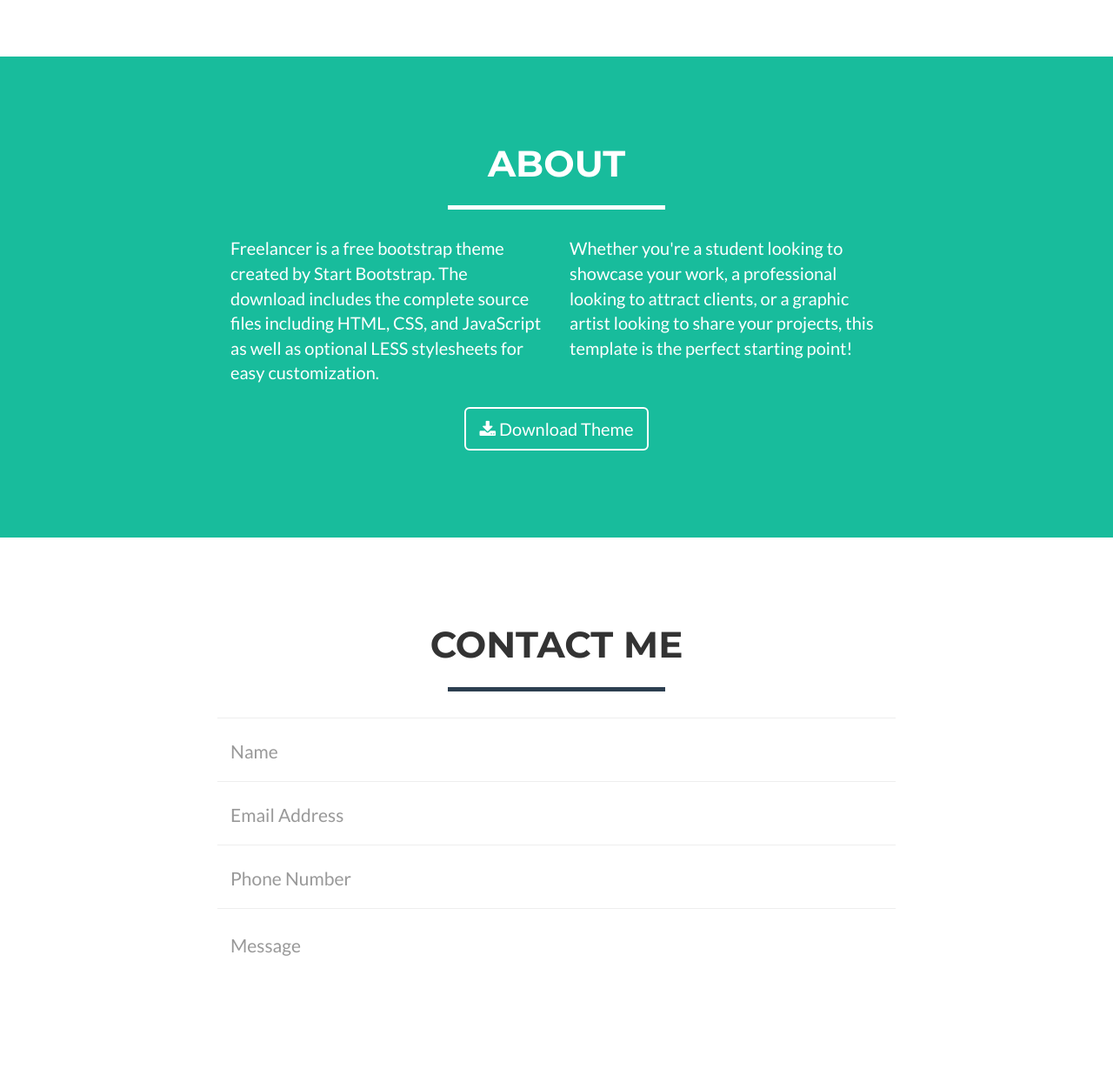
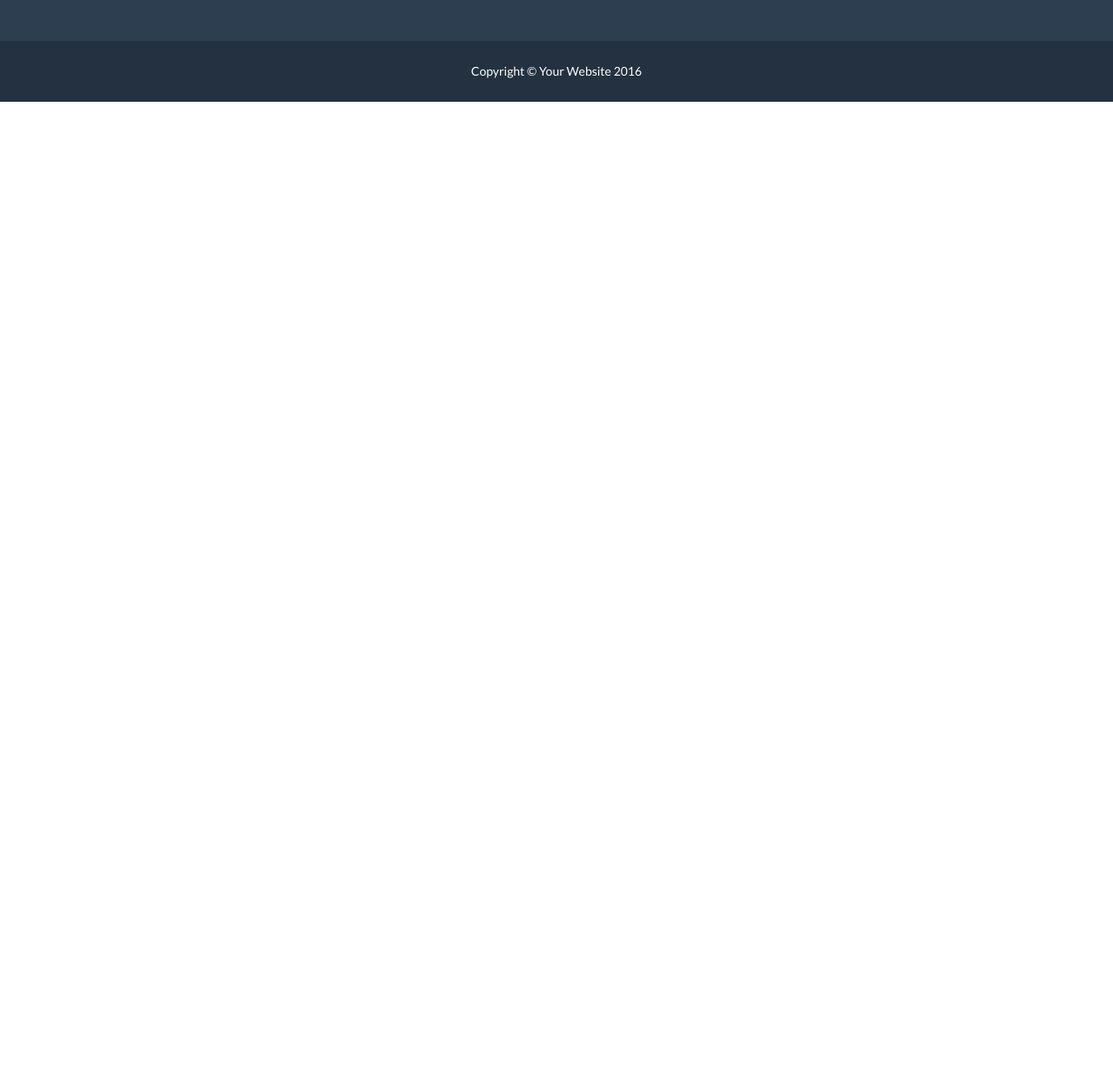
Before and after one commit to applepen322/testsite, a website: page index.html in a window 1280 px wide. Shown: the part 1556-2800 px from the top of the page at 87% size. After the commit the page ends 1673 px from the top, so only its background shows below. Drawn offline with nearby package versions, Linux system fonts and the light colour scheme.

Commit message:
Update index.html

```diff
--- a/index.html
+++ b/index.html
@@ -53,12 +53,7 @@
                     <li class="page-scroll">
                         <a href="#portfolio">Portfolio</a>
                     </li>
-                    <li class="page-scroll">
-                        <a href="#about">About</a>
-                    </li>
-                    <li class="page-scroll">
-                        <a href="#contact">Contact</a>
-                    </li>
+
                 </ul>
             </div>
             <!-- /.navbar-collapse -->
@@ -111,7 +106,7 @@
                         </div>
                         <img src="img/portfolio/cake.png" class="img-responsive" alt="">
                     </a>
-                </div>
+                </div><!--
                 <div class="col-sm-4 portfolio-item">
                     <a href="#portfolioModal3" class="portfolio-link" data-toggle="modal">
                         <div class="caption">
@@ -152,89 +147,13 @@
                         <img src="img/portfolio/submarine.png" class="img-responsive" alt="">
                     </a>
                 </div>
-            </div>
+            </div>-->
         </div>
     </section>
 
     <!-- About Section -->
-    <section class="success" id="about">
-        <div class="container">
-            <div class="row">
-                <div class="col-lg-12 text-center">
-                    <h2>About</h2>
-                    <hr class="star-light">
-                </div>
-            </div>
-            <div class="row">
-                <div class="col-lg-4 col-lg-offset-2">
-                    <p>Freelancer is a free bootstrap theme created by Start Bootstrap. The download includes the complete source files including HTML, CSS, and JavaScript as well as optional LESS stylesheets for easy customization.</p>
-                </div>
-                <div class="col-lg-4">
-                    <p>Whether you're a student looking to showcase your work, a professional looking to attract clients, or a graphic artist looking to share your projects, this template is the perfect starting point!</p>
-                </div>
-                <div class="col-lg-8 col-lg-offset-2 text-center">
-                    <a href="#" class="btn btn-lg btn-outline">
-                        <i class="fa fa-download"></i> Download Theme
-                    </a>
-                </div>
-            </div>
-        </div>
-    </section>
 
-    <!-- Contact Section -->
-    <section id="contact">
-        <div class="container">
-            <div class="row">
-                <div class="col-lg-12 text-center">
-                    <h2>Contact Me</h2>
-                    <hr class="star-primary">
-                </div>
-            </div>
-            <div class="row">
-                <div class="col-lg-8 col-lg-offset-2">
-                    <!-- To configure the contact form email address, go to mail/contact_me.php and update the email address in the PHP file on line 19. -->
-                    <!-- The form should work on most web servers, but if the form is not working you may need to configure your web server differently. -->
-                    <form name="sentMessage" id="contactForm" novalidate>
-                        <div class="row control-group">
-                            <div class="form-group col-xs-12 floating-label-form-group controls">
-                                <label>Name</label>
-                                <input type="text" class="form-control" placeholder="Name" id="name" required data-validation-required-message="Please enter your name.">
-                                <p class="help-block text-danger"></p>
-                            </div>
-                        </div>
-                        <div class="row control-group">
-                            <div class="form-group col-xs-12 floating-label-form-group controls">
-                                <label>Email Address</label>
-                                <input type="email" class="form-control" placeholder="Email Address" id="email" required data-validation-required-message="Please enter your email address.">
-                                <p class="help-block text-danger"></p>
-                            </div>
-                        </div>
-                        <div class="row control-group">
-                            <div class="form-group col-xs-12 floating-label-form-group controls">
-                                <label>Phone Number</label>
-                                <input type="tel" class="form-control" placeholder="Phone Number" id="phone" required data-validation-required-message="Please enter your phone number.">
-                                <p class="help-block text-danger"></p>
-                            </div>
-                        </div>
-                        <div class="row control-group">
-                            <div class="form-group col-xs-12 floating-label-form-group controls">
-                                <label>Message</label>
-                                <textarea rows="5" class="form-control" placeholder="Message" id="message" required data-validation-required-message="Please enter a message."></textarea>
-                                <p class="help-block text-danger"></p>
-                            </div>
-                        </div>
-                        <br>
-                        <div id="success"></div>
-                        <div class="row">
-                            <div class="form-group col-xs-12">
-                                <button type="submit" class="btn btn-success btn-lg">Send</button>
-                            </div>
-                        </div>
-                    </form>
-                </div>
-            </div>
-        </div>
-    </section>
+
 
     <!-- Footer -->
     <footer class="text-center">
@@ -306,11 +225,11 @@
                         <div class="modal-body">
                             <h2>Project Title</h2>
                             <hr class="star-primary">
-                            <img src="img/portfolio/cabin.png" class="img-responsive img-centered" alt="">
-                            <p>Use this area of the page to describe your project. The icon above is part of a free icon set by <a href="https://sellfy.com/p/8Q9P/jV3VZ/">Flat Icons</a>. On their website, you can download their free set with 16 icons, or you can purchase the entire set with 146 icons for only $12!</p>
+                            <img src="musick.png" class="img-responsive img-centered" alt="">
+                            <p> Music affects each individuals on how music influences their lives.</p>
                             <ul class="list-inline item-details">
                                 <li>Client:
-                                    <strong><a href="http://startbootstrap.com">Start Bootstrap</a>
+                                    <strong><a href="https://reginald456.github.io/musick/">Musick</a>
                                     </strong>
                                 </li>
                                 <li>Date:
@@ -347,7 +266,7 @@
                             <p>Use this area of the page to describe your project. The icon above is part of a free icon set by <a href="https://sellfy.com/p/8Q9P/jV3VZ/">Flat Icons</a>. On their website, you can download their free set with 16 icons, or you can purchase the entire set with 146 icons for only $12!</p>
                             <ul class="list-inline item-details">
                                 <li>Client:
-                                    <strong><a href="http://startbootstrap.com">Start Bootstrap</a>
+                                    <strong><a href="https://applepen322.github.io/testsite/">Resume</a>
                                     </strong>
                                 </li>
                                 <li>Date:
@@ -366,7 +285,7 @@
             </div>
         </div>
     </div>
-    <div class="portfolio-modal modal fade" id="portfolioModal3" tabindex="-1" role="dialog" aria-hidden="true">
+    <!--<div class="portfolio-modal modal fade" id="portfolioModal3" tabindex="-1" role="dialog" aria-hidden="true">
         <div class="modal-content">
             <div class="close-modal" data-dismiss="modal">
                 <div class="lr">
@@ -403,9 +322,117 @@
             </div>
         </div>
     </div>
-
+    <div class="portfolio-modal modal fade" id="portfolioModal4" tabindex="-1" role="dialog" aria-hidden="true">
+        <div class="modal-content">
+            <div class="close-modal" data-dismiss="modal">
+                <div class="lr">
+                    <div class="rl">
+                    </div>
+                </div>
             </div>
-
+            <div class="container">
+                <div class="row">
+                    <div class="col-lg-8 col-lg-offset-2">
+                        <div class="modal-body">
+                            <h2>Project Title</h2>
+                            <hr class="star-primary">
+                            <img src="img/portfolio/game.png" class="img-responsive img-centered" alt="">
+                            <p>Use this area of the page to describe your project. The icon above is part of a free icon set by <a href="https://sellfy.com/p/8Q9P/jV3VZ/">Flat Icons</a>. On their website, you can download their free set with 16 icons, or you can purchase the entire set with 146 icons for only $12!</p>
+                            <ul class="list-inline item-details">
+                                <li>Client:
+                                    <strong><a href="http://startbootstrap.com">Start Bootstrap</a>
+                                    </strong>
+                                </li>
+                                <li>Date:
+                                    <strong><a href="http://startbootstrap.com">April 2014</a>
+                                    </strong>
+                                </li>
+                                <li>Service:
+                                    <strong><a href="http://startbootstrap.com">Web Development</a>
+                                    </strong>
+                                </li>
+                            </ul>
+                            <button type="button" class="btn btn-default" data-dismiss="modal"><i class="fa fa-times"></i> Close</button>
+                        </div>
+                    </div>
+                </div>
+            </div>
+        </div>
+    </div>
+    <div class="portfolio-modal modal fade" id="portfolioModal5" tabindex="-1" role="dialog" aria-hidden="true">
+        <div class="modal-content">
+            <div class="close-modal" data-dismiss="modal">
+                <div class="lr">
+                    <div class="rl">
+                    </div>
+                </div>
+            </div>
+            <div class="container">
+                <div class="row">
+                    <div class="col-lg-8 col-lg-offset-2">
+                        <div class="modal-body">
+                            <h2>Project Title</h2>
+                            <hr class="star-primary">
+                            <img src="img/portfolio/safe.png" class="img-responsive img-centered" alt="">
+                            <p>Use this area of the page to describe your project. The icon above is part of a free icon set by <a href="https://sellfy.com/p/8Q9P/jV3VZ/">Flat Icons</a>. On their website, you can download their free set with 16 icons, or you can purchase the entire set with 146 icons for only $12!</p>
+                            <ul class="list-inline item-details">
+                                <li>Client:
+                                    <strong><a href="http://startbootstrap.com">Start Bootstrap</a>
+                                    </strong>
+                                </li>
+                                <li>Date:
+                                    <strong><a href="http://startbootstrap.com">April 2014</a>
+                                    </strong>
+                                </li>
+                                <li>Service:
+                                    <strong><a href="http://startbootstrap.com">Web Development</a>
+                                    </strong>
+                                </li>
+                            </ul>
+                            <button type="button" class="btn btn-default" data-dismiss="modal"><i class="fa fa-times"></i> Close</button>
+                        </div>
+                    </div>
+                </div>
+            </div>
+        </div>
+    </div>
+    <div class="portfolio-modal modal fade" id="portfolioModal6" tabindex="-1" role="dialog" aria-hidden="true">
+        <div class="modal-content">
+            <div class="close-modal" data-dismiss="modal">
+                <div class="lr">
+                    <div class="rl">
+                    </div>
+                </div>
+            </div>
+            <div class="container">
+                <div class="row">
+                    <div class="col-lg-8 col-lg-offset-2">
+                        <div class="modal-body">
+                            <h2>Project Title</h2>
+                            <hr class="star-primary">
+                            <img src="img/portfolio/submarine.png" class="img-responsive img-centered" alt="">
+                            <p>Use this area of the page to describe your project. The icon above is part of a free icon set by <a href="https://sellfy.com/p/8Q9P/jV3VZ/">Flat Icons</a>. On their website, you can download their free set with 16 icons, or you can purchase the entire set with 146 icons for only $12!</p>
+                            <ul class="list-inline item-details">
+                                <li>Client:
+                                    <strong><a href="http://startbootstrap.com">Start Bootstrap</a>
+                                    </strong>
+                                </li>
+                                <li>Date:
+                                    <strong><a href="http://startbootstrap.com">April 2014</a>
+                                    </strong>
+                                </li>
+                                <li>Service:
+                                    <strong><a href="http://startbootstrap.com">Web Development</a>
+                                    </strong>
+                                </li>
+                            </ul>
+                            <button type="button" class="btn btn-default" data-dismiss="modal"><i class="fa fa-times"></i> Close</button>
+                        </div>
+                    </div>
+                </div>
+            </div>
+        </div>
+    </div>-->
 
     <!-- jQuery -->
     <script src="vendor/jquery/jquery.min.js"></script>
```
